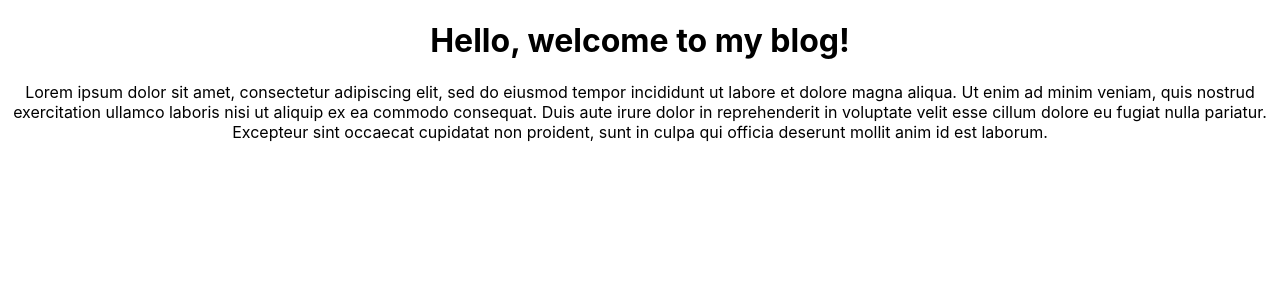
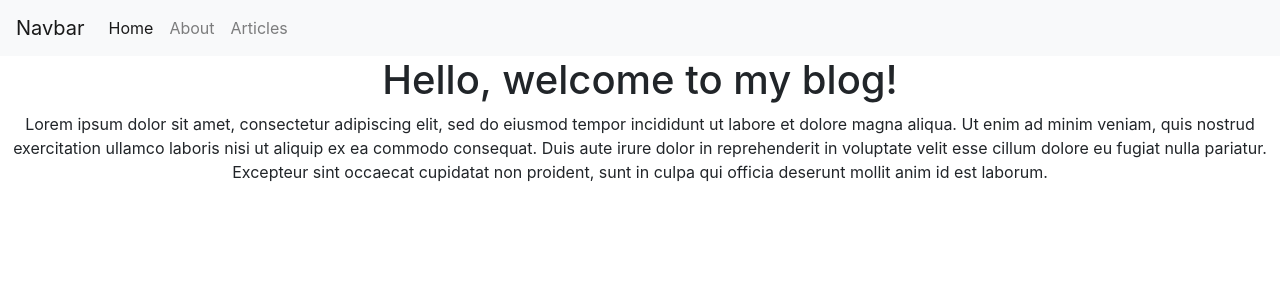
Before and after one commit to kenvilar/my-blog, a React (Create React App) app: page / in a window 1280 px wide. Shown: the top 300 px of the page. Built offline with nearby package versions, Linux system fonts and the light colour scheme.

Commit message:
Import bootstrap

```diff
--- a/src/App.js
+++ b/src/App.js
@@ -7,12 +7,15 @@ import HomePage from './pages/HomePage';
 import AboutPage from './pages/AboutPage';
 import ArticlesList from './pages/ArticlesList';
 import ArticlePage from './pages/ArticlePage';
+import NavBar from './NavBar';
 import './App.css';
+import 'bootstrap/dist/css/bootstrap.min.css';
 
 function App() {
   return (
     <Router>
       <div className="App">
+        <NavBar/>
         <div id="page-body">
           <Route path="/" component={HomePage} exact/>
           <Route path="/about" component={AboutPage} exact/>
```
